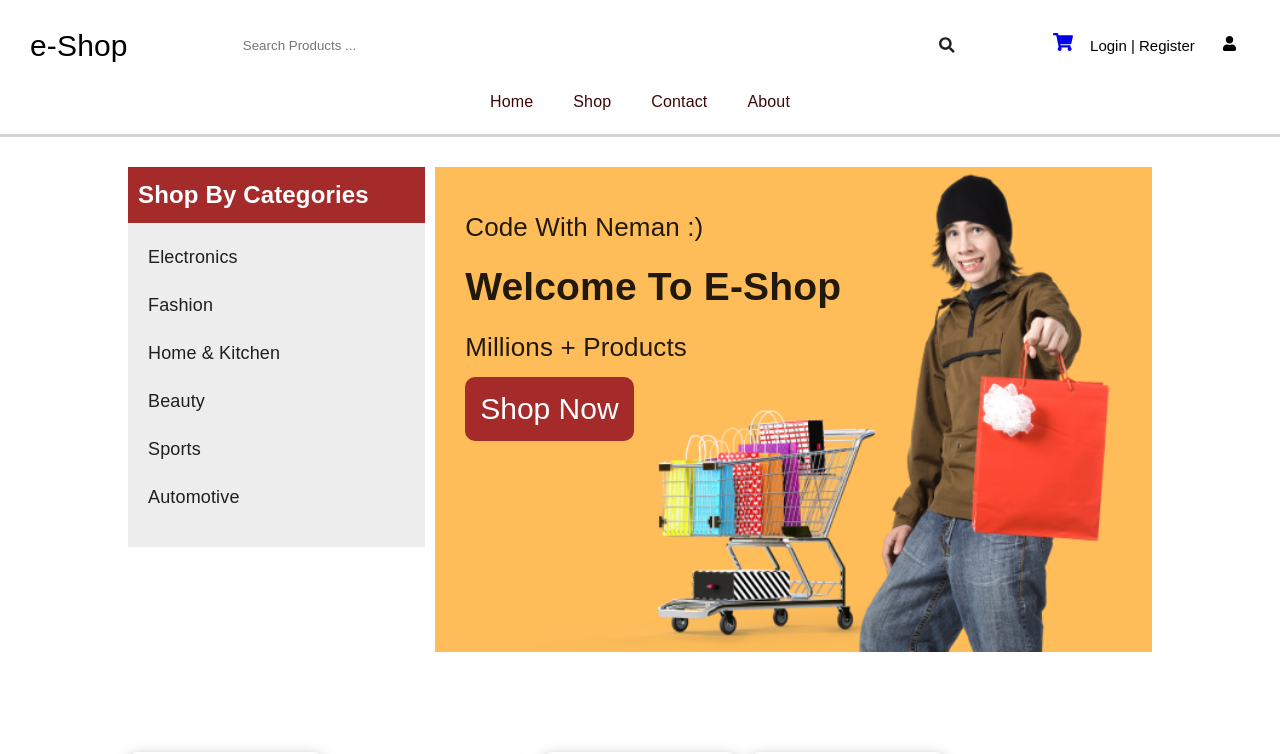
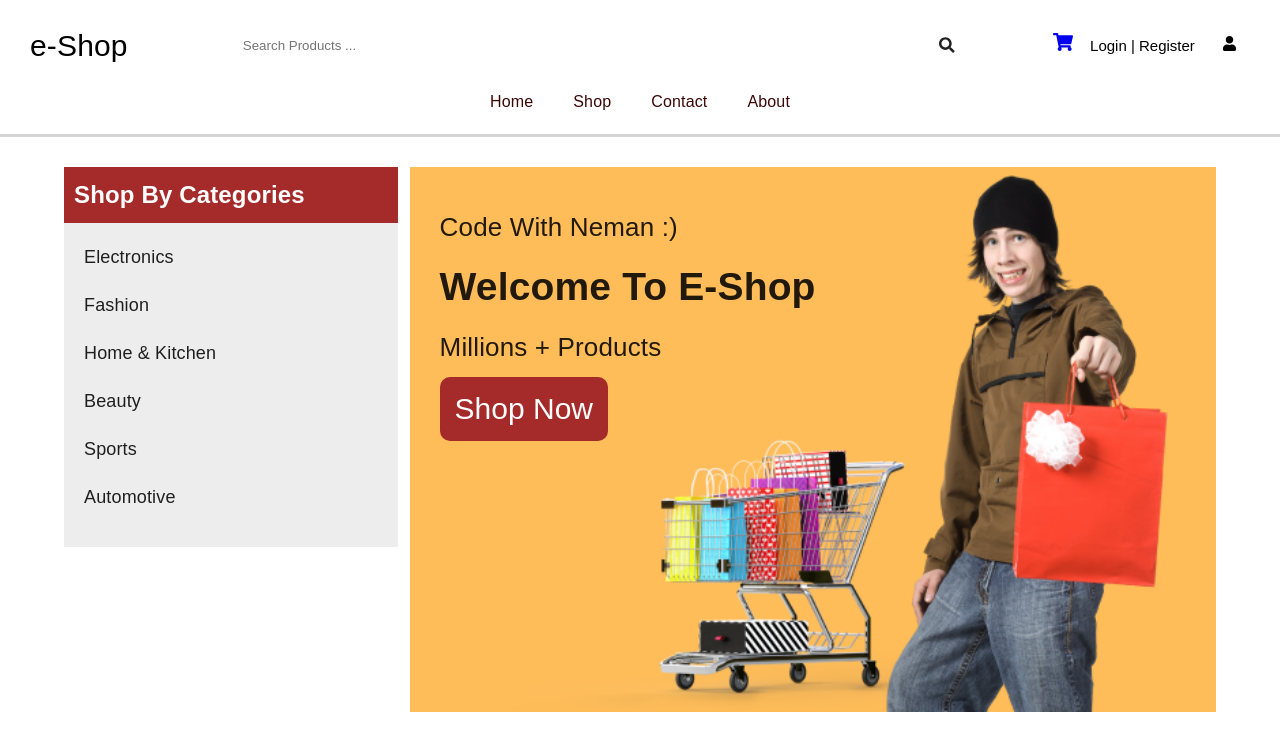
Before and after one commit to NemanHajiyev/E-Commerce-V2, a React (Vite) app: page / in a window 1280 px wide. Shown: the top 754 px of the page. Built offline with nearby package versions, Linux system fonts and the light colour scheme.

Commit message:
Page Container Style Update

```diff
--- a/src/App.jsx
+++ b/src/App.jsx
@@ -5,6 +5,8 @@ import Home from "./Pages/Home"
 import Shop from "./Pages/Shop"
 import './index.css';
 import Cart from "./Pages/Cart"
+import CssBaseline from '@mui/material/CssBaseline';
+import Container from '@mui/material/Container';
 
 
 
@@ -14,13 +16,14 @@ function App() {
     <div style={{ height: '100vh' }}>
       <BrowserRouter>
         <Navbar />
-        <div className="general">
+        <CssBaseline />
+        <Container Container maxWidth="lg" >
           <Routes>
             <Route path="/" element={<Home />} />
             <Route path="/shop" element={<Shop />} />
             <Route path="/cart" element={<Cart />} />
           </Routes>
-        </div>
+        </Container>
         <Footer />
       </BrowserRouter>
     </div>
--- a/src/index.css
+++ b/src/index.css
@@ -5,8 +5,3 @@
     font-family: Arial, Helvetica, sans-serif;
     text-decoration: none;
 }
-
-
-.general {
-    padding: 0rem 8rem;
-}
--- a/src/main.jsx
+++ b/src/main.jsx
@@ -1,17 +1,12 @@
 import { createRoot } from 'react-dom/client';
 import './index.css';
 import App from './App.jsx';
-import CssBaseline from '@mui/material/CssBaseline';
-import Container from '@mui/material/Container';
 import { store } from './Redux/Store.jsx'
 import { Provider } from 'react-redux'
 
 
 createRoot(document.getElementById('root')).render(
-  <div >
-    <CssBaseline />
-    <Provider store={store}>
-      <App />
-    </Provider>,
-  </div>
+  <Provider store={store}>
+    <App />
+  </Provider>,
 );
```
